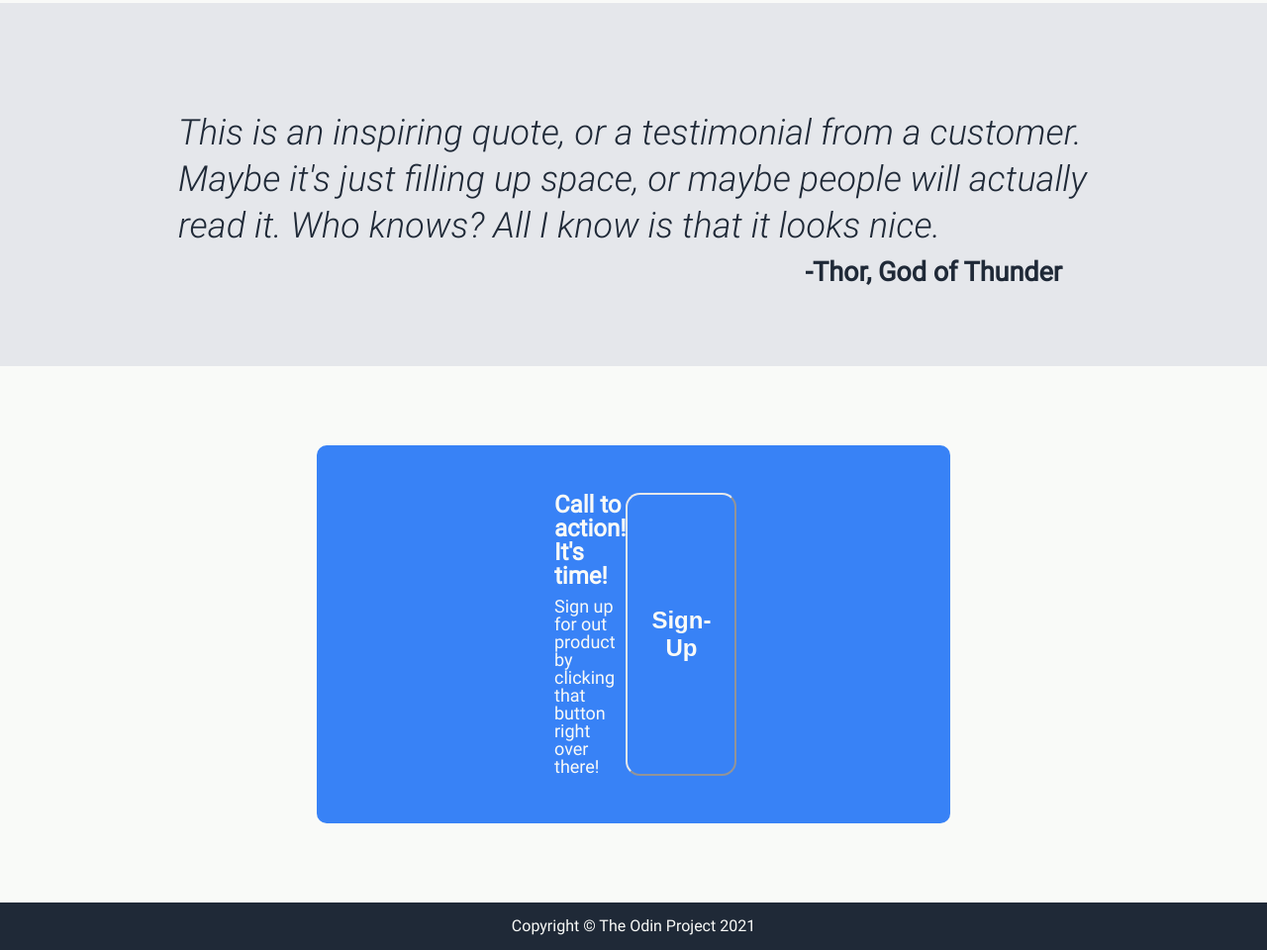
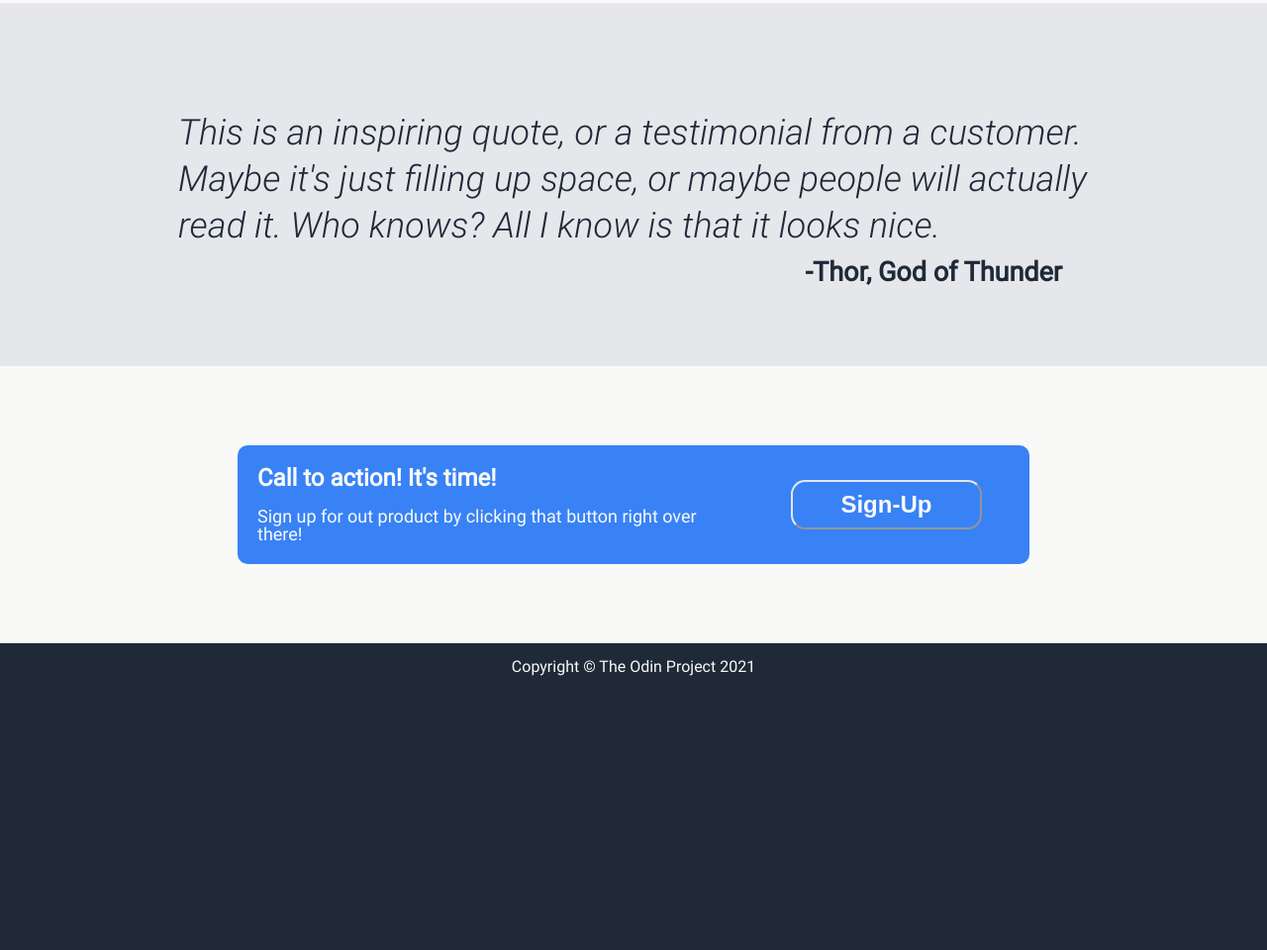
Before and after one commit to KTohara/Landing-Page, a plain HTML site: page index.html in a window 1280 px wide. Shown: the part 1284-2244 px from the top of the page at 99% size. After the commit the page ends 1982 px from the top, so only its background shows below. Drawn offline with Linux system fonts and the light colour scheme.

Commit message:
Fix signup button

```diff
--- a/style.css
+++ b/style.css
@@ -147,36 +147,40 @@ header {
 
 .action {
   background: #F9FAF8;
-  padding: 5em 20em;
+  padding: 5em 15em;
 }
 
 .flex-action {
+  height: 5em;
+  min-width: 23em;
   font-size: 1.5em;
   font-weight: bold;
   background: #3882F6;
-  padding: 2em 10em;
   display: flex;
-  justify-content: space-around;
+  justify-content: space-between;
+  align-items: center;
   border-radius: 10px;
 }
 
 .action-box {
-  flex: 1 0;
+  margin: 20px;
 }
 
 .action-button {
-  max-width: 200px;
-  padding: 0.5em 1em;
+  height: 50px;
+  width: 200px;
+  padding: 0 1em;
   font-size: 1.5rem;
   color: #F9FAF8;
   font-weight: 600;
   border-color: #e5e7eb;
+  margin: 2em;
 }
 
 .action-box p {
   font-weight: 300;
   font-size: 0.75em;
-  margin-top: 10px;
+  margin-top: 1em;
 }
 
 footer {
```
